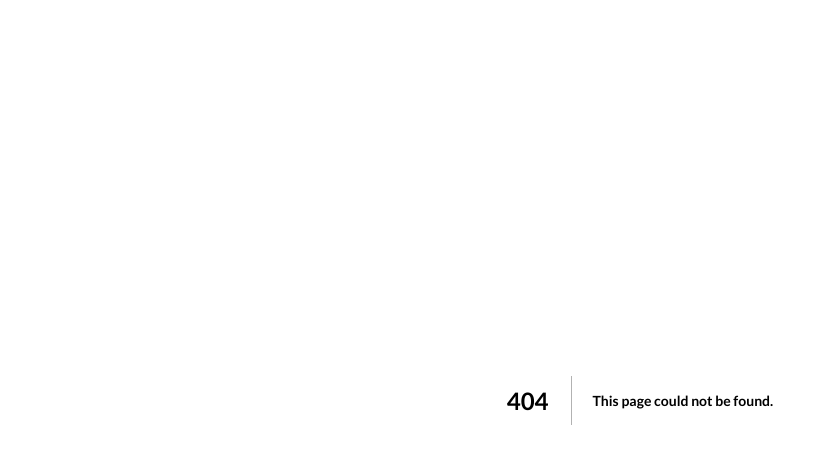
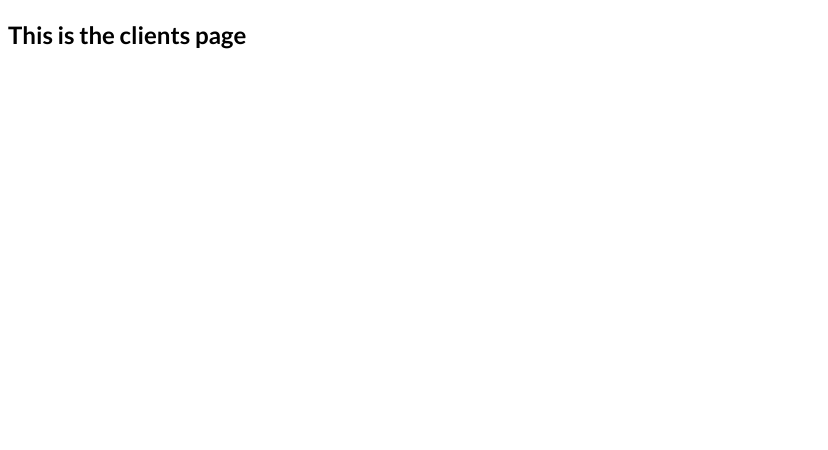
Before and after one commit to wozza0212/next-js-react-course, a Next.js app in the folder project1/: page /clients in a window 1280 px wide. Before the commit this address had no page. Shown: the top 450 px of the page, without its empty margins (0-828 px from the left). Built offline with nearby package versions, Linux system fonts and the light colour scheme.

Commit message:
working, to do clients section

```diff
--- /dev/null
+++ b/project1/pages/clients/index.js
@@ -0,0 +1,11 @@
+const clientsPage = () => {
+    return (
+        <section>
+            <div>
+                <h1>This is the clients page</h1>
+            </div>
+        </section>
+    )
+}
+
+export default clientsPage;
```
Also changed, not shown: project1/pages/nested-pages/index.js (renamed from project1/pages/nested-pages/nested-page.js).
